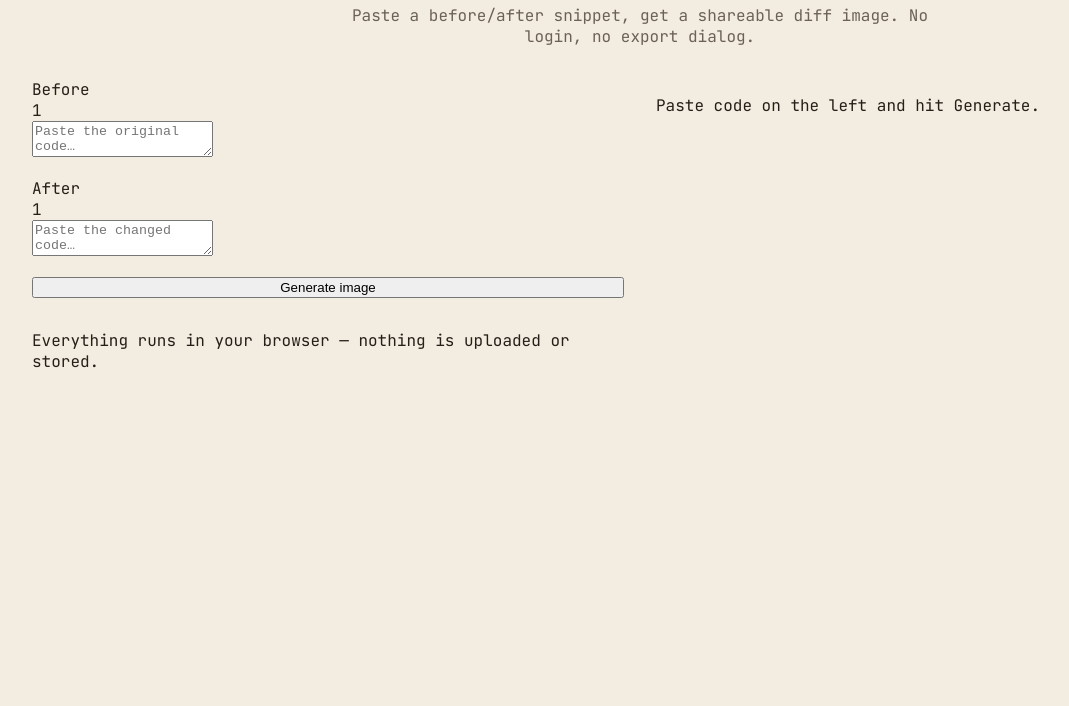
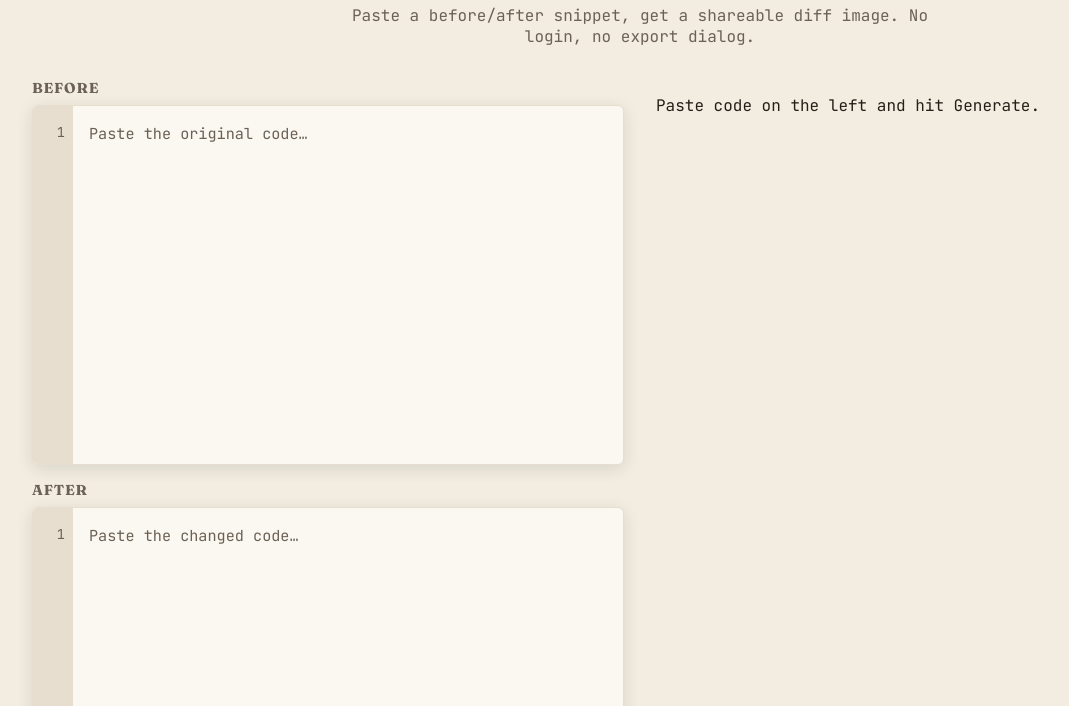
Before and after one commit to ctkrug/diff-poster, a website built with Vite: page index.html in a window 1280 px wide. Shown: the part 94-800 px from the top of the page, without its empty margins (0-1069 px from the left). Built offline with nearby package versions, Linux system fonts and the light colour scheme.

Commit message:
style: theme the before/after input panes and line-number gutter
Adds hover, focus-visible, and focus-within states to the textareas so
they never render as naked native controls, and sizes each pane to
45vh so the input panes read as the primary desktop content per
docs/DESIGN.md's layout intent.

```diff
--- a/src/style.css
+++ b/src/style.css
@@ -84,3 +84,75 @@ body {
   flex-direction: column;
   gap: var(--space-2);
 }
+
+.pane {
+  display: flex;
+  flex-direction: column;
+  gap: var(--space-1);
+}
+
+.pane-label {
+  font-family: var(--font-display);
+  font-weight: 600;
+  font-size: 0.9rem;
+  color: var(--ink-muted);
+  text-transform: uppercase;
+  letter-spacing: 0.06em;
+}
+
+.editor {
+  display: flex;
+  height: 45vh;
+  min-height: 220px;
+  background: var(--surface-1);
+  border: 1px solid var(--surface-2);
+  border-radius: var(--radius);
+  box-shadow: var(--shadow-card);
+  overflow: hidden;
+}
+
+.gutter {
+  flex: 0 0 auto;
+  width: 40px;
+  padding: var(--space-2) 0;
+  text-align: right;
+  color: var(--ink-muted);
+  background: var(--surface-2);
+  font-size: 0.85rem;
+  line-height: 1.6;
+  white-space: pre;
+  overflow: hidden;
+  user-select: none;
+  padding-right: var(--space-1);
+}
+
+.pane-input {
+  flex: 1 1 auto;
+  resize: none;
+  border: none;
+  outline: none;
+  background: transparent;
+  color: var(--ink);
+  font-family: var(--font-mono);
+  font-size: 0.95rem;
+  line-height: 1.6;
+  padding: var(--space-2);
+  transition: background var(--motion-ui);
+}
+
+.pane-input::placeholder {
+  color: var(--ink-muted);
+}
+
+.pane-input:hover {
+  background: rgba(36, 31, 24, 0.02);
+}
+
+.pane-input:focus-visible {
+  background: var(--surface-1);
+  box-shadow: inset 0 0 0 2px var(--accent-action);
+}
+
+.editor:focus-within {
+  border-color: var(--accent-action);
+}
```
